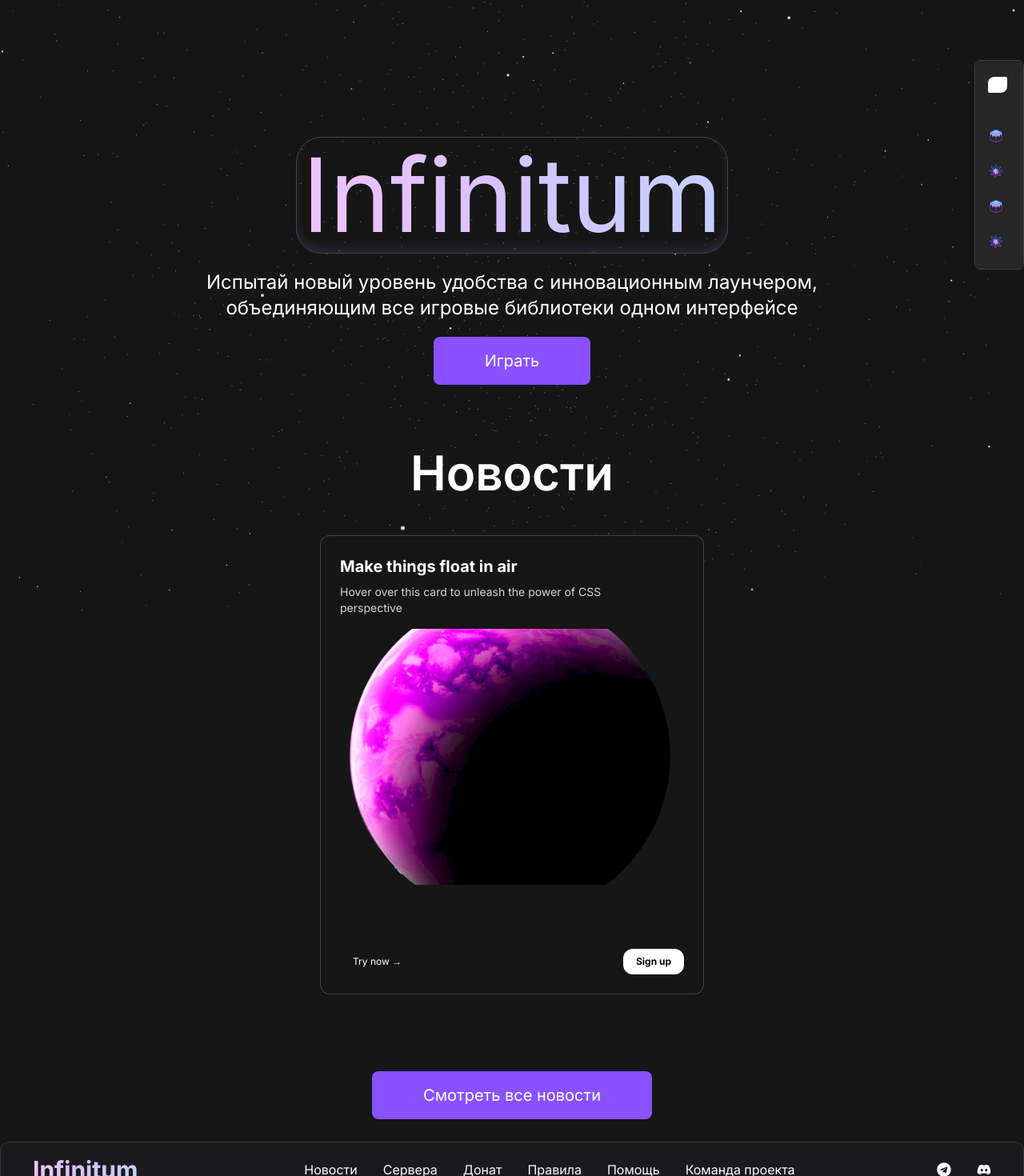
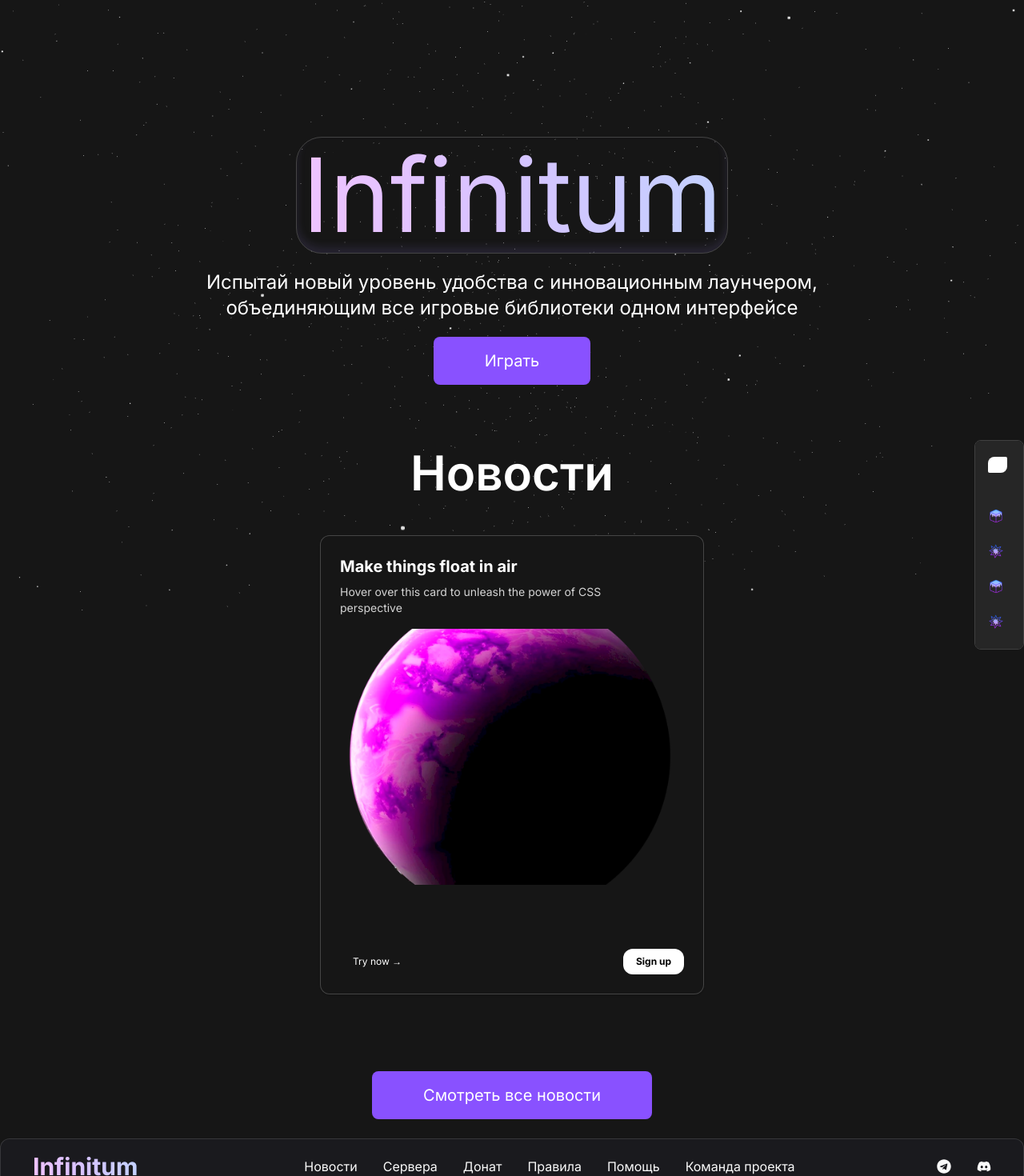
Before and after one commit to amazonooo/InfinitumWebsite, a Next.js app: page / in a window 1280 px wide. Shown: the part 37-1507 px from the top of the page at 80% size. Built offline with nearby package versions, Linux system fonts and the light colour scheme; a web font is replaced by a local one.

Commit message:
header and footer margins

```diff
--- a/src/components/layout/Footer.tsx
+++ b/src/components/layout/Footer.tsx
@@ -8,7 +8,7 @@ import { slideInFromRight } from '@/utils/motion'
 const Footer: FC = () => {
   return (
 		<motion.footer
-			className='max-w-7xl w-full px-5 sm:px-10 xl:px-0 mx-auto overflow-x-clip my-7 py-4 rounded-lg border border-white/[0.2] shadow-[0px_2px_3px_-1px_rgba(0,0,0,0.1),0px_1px_0px_0px_rgba(25,28,33,0.02),0px_0px_0px_1px_rgba(25,28,33,0.08)] bg-[#161616]'
+			className='max-w-7xl w-full px-5 sm:px-10 xl:px-0 mx-auto overflow-x-clip my-6 py-4 rounded-lg border border-white/[0.2] shadow-[0px_2px_3px_-1px_rgba(0,0,0,0.1),0px_1px_0px_0px_rgba(25,28,33,0.02),0px_0px_0px_1px_rgba(25,28,33,0.08)] bg-[#161616]'
 			initial='hidden'
 			animate='visible'
 			style={{
--- a/src/components/layout/Header.tsx
+++ b/src/components/layout/Header.tsx
@@ -67,7 +67,7 @@ export const Header = ({
 					duration: 0.2,
 				}}
 				className={cn(
-					'max-w-fit md:min-w-[40vw] lg:min-w-[70vw] 2xl:min-w-[81vw] mx-auto fixed z-[5000] top-10 inset-x-0 px-10 py-4 rounded-lg border border-white/[0.2] shadow-[0px_2px_3px_-1px_rgba(0,0,0,0.1),0px_1px_0px_0px_rgba(25,28,33,0.02),0px_0px_0px_1px_rgba(25,28,33,0.08)] bg-[#161616]',
+					'max-w-fit md:min-w-[40vw] lg:min-w-[70vw] 2xl:min-w-[81vw] mx-auto fixed z-[5000] top-6 inset-x-0 px-10 py-4 rounded-lg border border-white/[0.2] shadow-[0px_2px_3px_-1px_rgba(0,0,0,0.1),0px_1px_0px_0px_rgba(25,28,33,0.02),0px_0px_0px_1px_rgba(25,28,33,0.08)] bg-[#161616]',
 					className
 				)}
 				style={{
--- a/src/components/ui/sidebar/Sidebar.tsx
+++ b/src/components/ui/sidebar/Sidebar.tsx
@@ -76,7 +76,7 @@ export function SidebarDemo() {
 	return (
 		<div
 			className={cn(
-				'rounded-lg flex fixed z-[50] top-28 right-0 flex-col md:flex-row bg-gray-100 dark:bg-neutral-800 flex-1 border border-neutral-200 dark:border-neutral-700 overflow-hidden w-fit h-fit' // for your use case, use `h-screen` instead of `h-[60vh]`
+				'rounded-lg flex fixed z-[50] top-1/2 -translate-y-1/2 right-0 flex-col md:flex-row bg-gray-100 dark:bg-neutral-800 flex-1 border border-neutral-200 dark:border-neutral-700 overflow-hidden w-fit h-fit' // for your use case, use `h-screen` instead of `h-[60vh]`
 			)}
 		>
 			<SidebarSettings open={open} setOpen={setOpen}>
--- a/src/components/ui/sidebar/SidebarSettings.tsx
+++ b/src/components/ui/sidebar/SidebarSettings.tsx
@@ -135,7 +135,7 @@ export const MobileSidebar = ({
 								ease: 'easeInOut',
 							}}
 							className={cn(
-								'fixed h-full w-full inset-0 bg-white dark:bg-neutral-900 p-10 z-[100] flex flex-col justify-between',
+								'fixed h-full w-full inset-0 bg-white dark:bg-neutral-900 p-8 z-[100] flex flex-col justify-between',
 								className
 							)}
 						>
@@ -200,7 +200,7 @@ export const SidebarLink = ({
 							: 'inline-block',
 						opacity: animate ? (open ? 1 : 0) : 1,
 					}}
-					className='text-neutral-700 dark:text-neutral-200 text-sm group-hover/sidebar:translate-x-1 transition duration-150 whitespace-pre inline-block bg-[#8951ff] rounded-[10px] px-[10px] py-[5px]'
+					className='text-neutral-700 dark:text-neutral-200 text-sm transition duration-150 whitespace-pre inline-block bg-[#8951ff] rounded-[10px] px-[10px] py-[5px]'
 				>
 					{link.count}
 				</motion.span>
```
